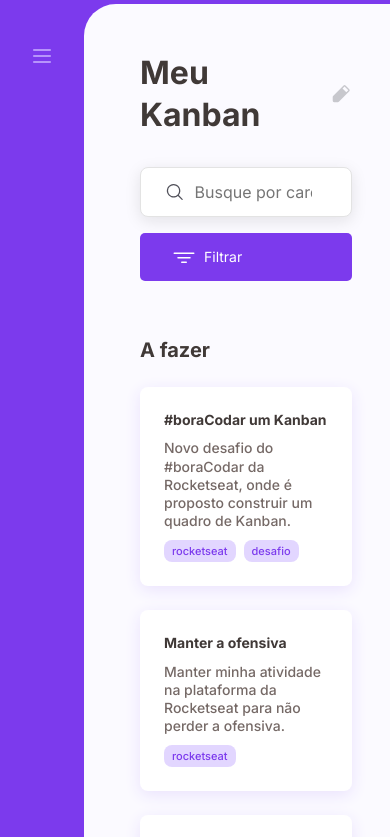
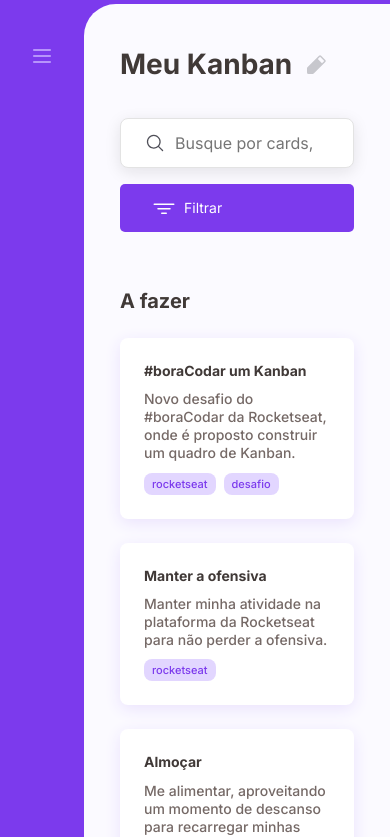
Before and after one commit to raiane-oliveira/Kanban, a React (Vite) app: page / in a window 390 px wide. Shown: the top 837 px of the page. Built offline with nearby package versions, Linux system fonts and the light colour scheme.

Commit message:
fix: responsiveness

```diff
--- a/src/components/Header.css
+++ b/src/components/Header.css
@@ -35,8 +35,7 @@
   .img-profile {
     display: none;
   }
-
-  .title-header {
+  .title-header h1 {
     font-size: 2.8rem;
   }
 }
--- a/src/layouts/Default.css
+++ b/src/layouts/Default.css
@@ -12,3 +12,9 @@
   border-top-left-radius: 3.2rem;
   padding: 4.8rem 3.2rem;
 }
+
+@media (max-width: 640px) {
+  .content-container {
+    padding: 4rem 1.2rem;
+  }
+}
--- a/src/pages/Board.css
+++ b/src/pages/Board.css
@@ -1,6 +1,6 @@
 .board-content {
   display: grid;
-  grid-template-columns: repeat(auto-fit, minmax(21.2rem, 1fr));
+  grid-template-columns: repeat(auto-fit, minmax(23.2rem, 1fr));
   gap: 4.8rem;
   padding: 0 2.4rem;
 }
```
